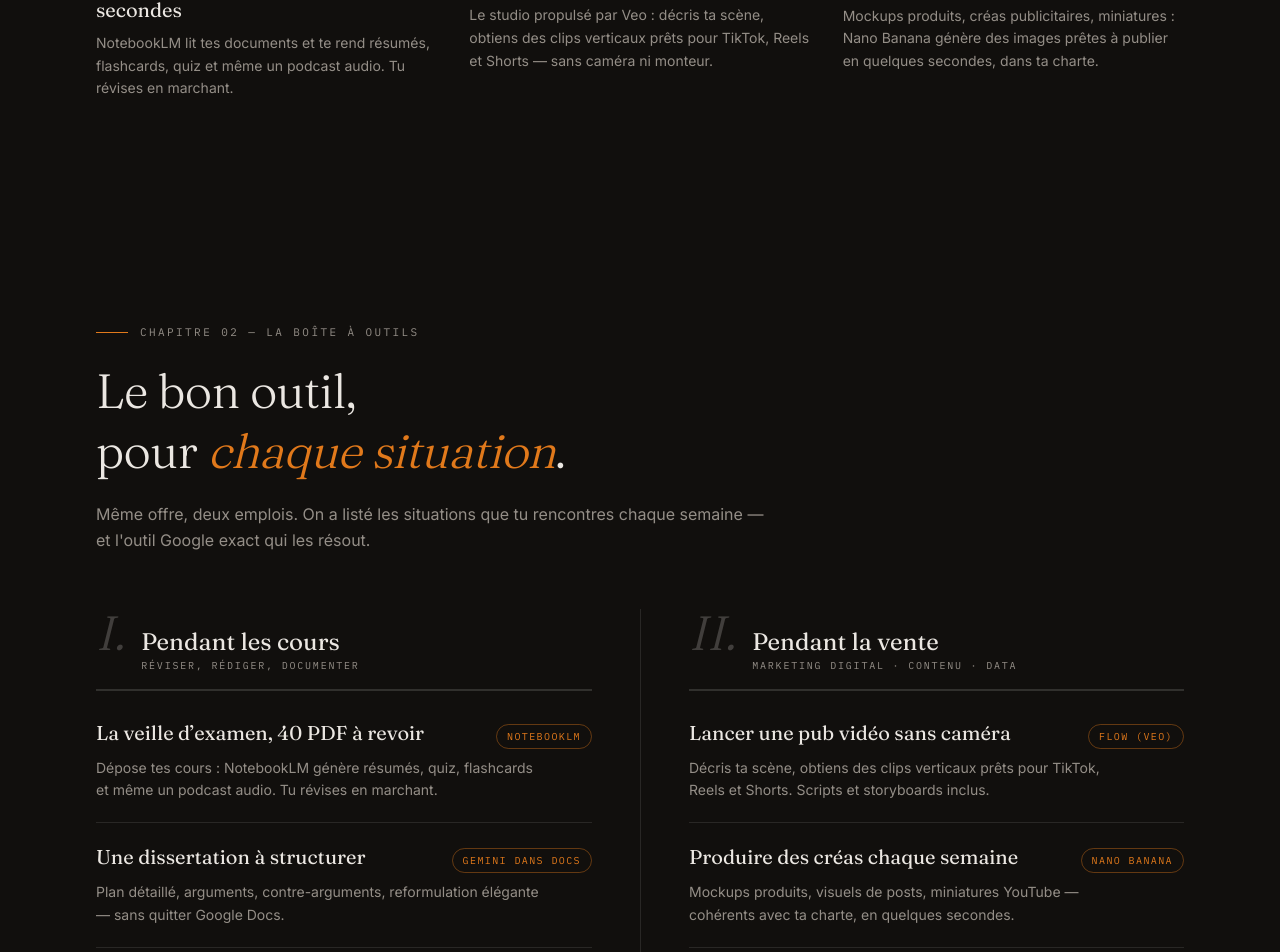
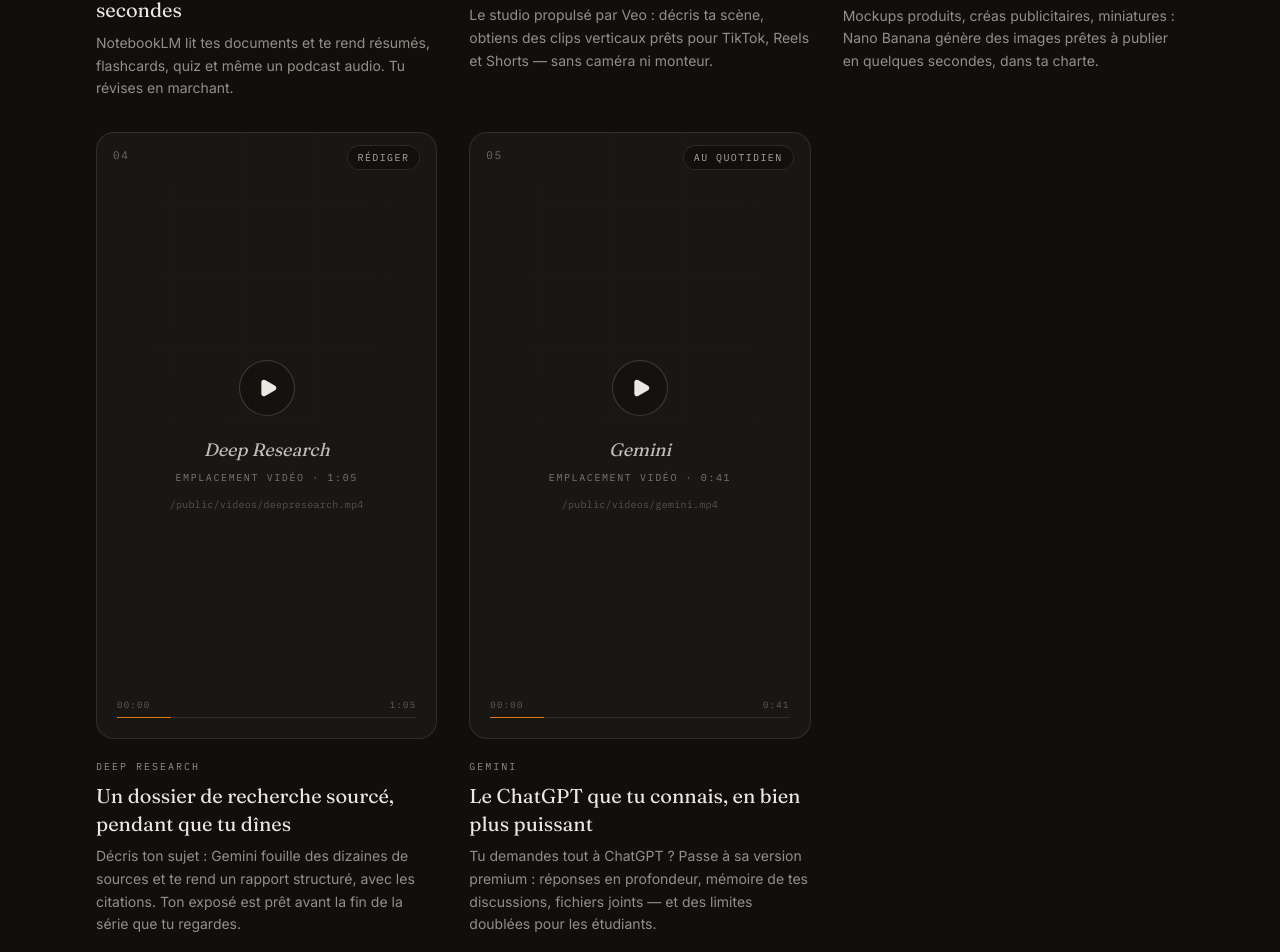
Before and after one commit to Jacques-GN/Landing-page, a Next.js app: page / in a window 1280 px wide. Shown: the part 2192-3144 px from the top of the page. Built offline with nearby package versions, Linux system fonts and the light colour scheme.

Commit message:
feat: 5 emplacements vidéos (Deep Research + Gemini) + README complet (ajout, titre, description)

```diff
--- a/src/components/landing/video-demos.tsx
+++ b/src/components/landing/video-demos.tsx
@@ -5,10 +5,12 @@
 import { cn } from '@/lib/utils'
 
 /* ============================================================
-   CONFIG DES DÉMOS — IDENTIQUE À AVANT
+   CONFIG DES 5 DÉMOS
    Dépose tes vidéos dans /public/videos/ puis renseigne `src`.
    Exemple : src: '/videos/notebooklm.mp4'
+   Titres et descriptions : modifie title / description ci-dessous.
    Tant que `src` est vide, un placeholder soigné s'affiche.
+   Voir public/videos/README.md pour la procédure complète.
    ============================================================ */
 const demos = [
   {
@@ -41,6 +43,28 @@
     description:
       'Mockups produits, créas publicitaires, miniatures : Nano Banana génère des images prêtes à publier en quelques secondes, dans ta charte.',
     duration: '0:52',
+    src: '',
+    poster: '',
+  },
+  {
+    id: 'deepresearch',
+    tool: 'Deep Research',
+    situation: 'Rédiger',
+    title: 'Un dossier de recherche sourcé, pendant que tu dînes',
+    description:
+      'Décris ton sujet : Gemini fouille des dizaines de sources et te rend un rapport structuré, avec les citations. Ton exposé est prêt avant la fin de la série que tu regardes.',
+    duration: '1:05',
+    src: '',
+    poster: '',
+  },
+  {
+    id: 'gemini',
+    tool: 'Gemini',
+    situation: 'Au quotidien',
+    title: 'Le ChatGPT que tu connais, en bien plus puissant',
+    description:
+      'Tu demandes tout à ChatGPT ? Passe à sa version premium : réponses en profondeur, mémoire de tes discussions, fichiers joints — et des limites doublées pour les étudiants.',
+    duration: '0:41',
     src: '',
     poster: '',
   },
@@ -173,12 +197,12 @@
             que <em className="italic text-accent">mille mots</em>.
           </h2>
           <p className="mt-5 text-base leading-relaxed text-muted-foreground">
-            Trois outils inclus dans l&apos;offre, filmés en situation réelle. Format vertical, lecture
+            Cinq outils inclus dans l&apos;offre, filmés en situation réelle. Format vertical, lecture
             directement dans la page.
           </p>
         </motion.div>
 
-        {/* Grille des 3 vidéos */}
+        {/* Grille des 5 vidéos */}
         <div className="mt-12 grid grid-cols-1 gap-10 sm:grid-cols-3 sm:gap-6 lg:gap-8">
           {demos.map((demo, i) => (
             <DemoCard key={demo.id} demo={demo} index={i} />
```
Also changed, not shown: public/videos/README.md.
